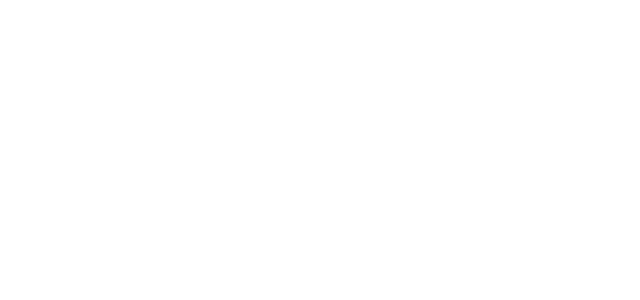
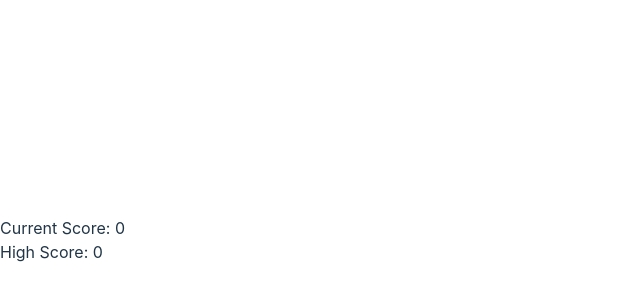
Before and after one commit to johngrassey/memorygame, a React (Vite) app: page / in a window 1280 px wide. Shown: the part 160-460 px from the top of the page, without its empty margins (0-640 px from the left). Built offline with nearby package versions, Linux system fonts and the light colour scheme.

Commit message:
Add Increment and Reset Score Functions
These will be used as the game progresses to keep track of the score.

```diff
--- a/eslint.config.js
+++ b/eslint.config.js
@@ -32,6 +32,7 @@
       'react-refresh/only-export-components': [
         'warn',
         { allowConstantExport: true },
+        "react/prop-types": "off"
       ],
     },
   },
--- a/src/App.jsx
+++ b/src/App.jsx
@@ -4,6 +4,15 @@
 function App() {
   let currentScore = 0;
   let highScore = 0;
+
+  const incrementScore = () => {
+    currentScore += 1;
+    highScore = Math.max(currentScore, highScore);
+  };
+
+  const resetScore = () => {
+    currentScore = 0;
+  };
 
   return (
     <>
--- a/src/components/Header.jsx
+++ b/src/components/Header.jsx
@@ -1,8 +1,10 @@
-function Header(currentScore, highScore) {
-  <>
-    <div>Current Score: {currentScore}</div>
-    <div>High Score: {highScore}</div>
-  </>;
+function Header({ currentScore, highScore }) {
+  return (
+    <>
+      <div>Current Score: {currentScore}</div>
+      <div>High Score: {highScore}</div>
+    </>
+  );
 }
 
 export default Header;
```
